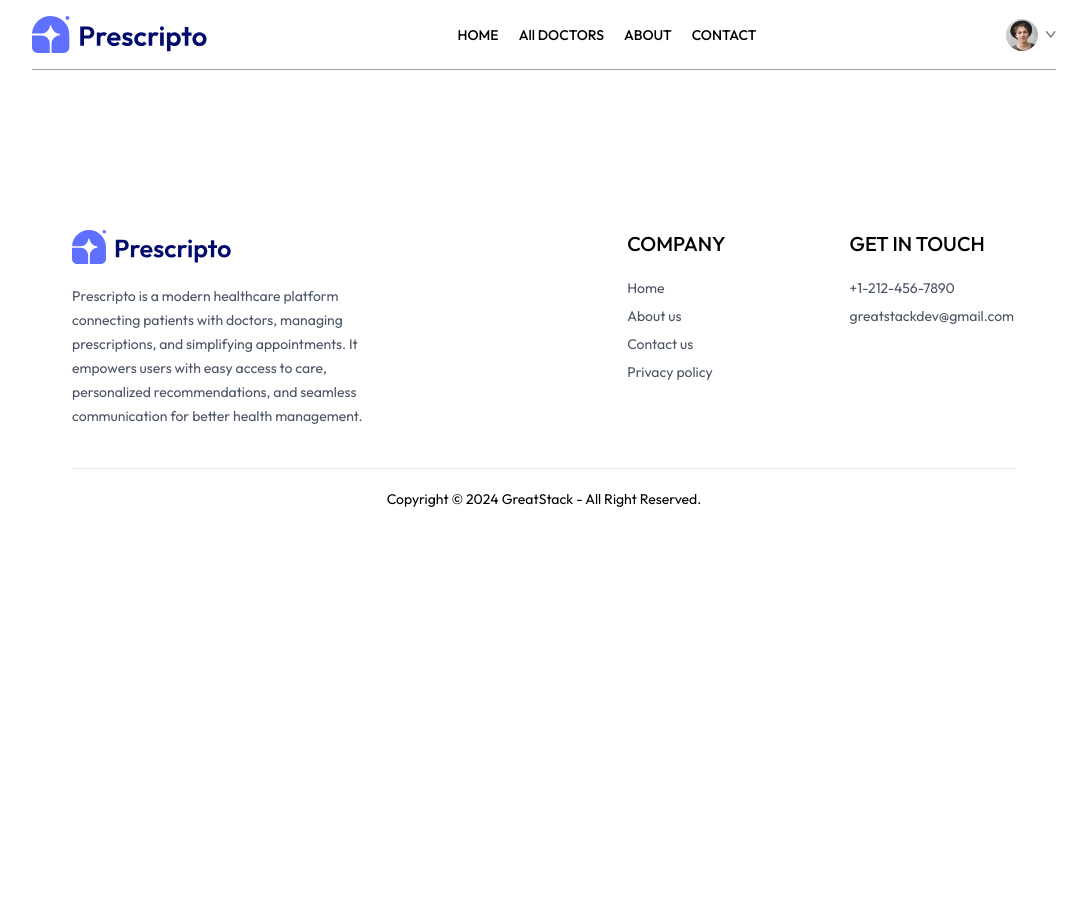
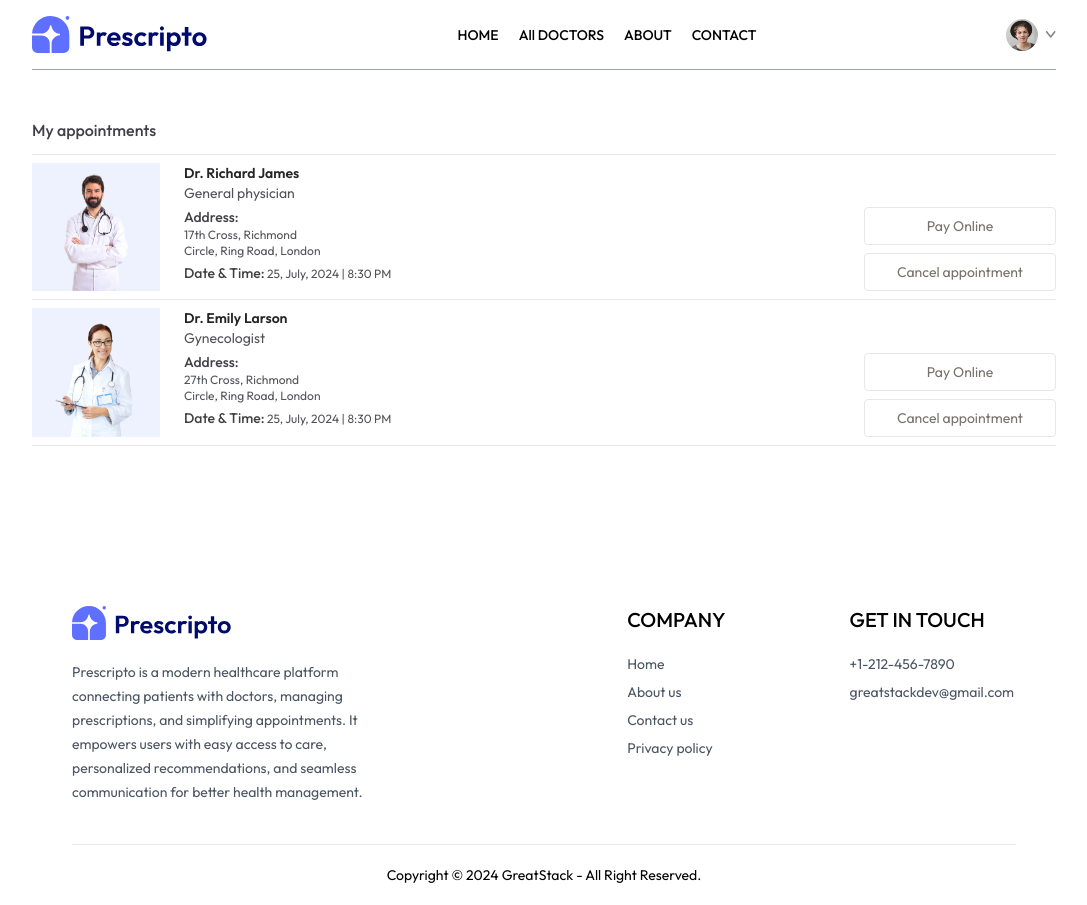
Before and after one commit to NikkiAung/Doctor-Appointment-Booking-System, a React (Vite) app in the folder frontend/: page /my-appointments in a window 1280 px wide. Shown: the whole page, without its empty margins (96-1183 px from the left). Before the commit the page ends 800 px from the top, so only its background shows below. Built offline with nearby package versions, Linux system fonts and the light colour scheme.

Commit message:
develop: My appointments Section

```diff
--- a/frontend/src/pages/MyAppointments.jsx
+++ b/frontend/src/pages/MyAppointments.jsx
@@ -1,9 +1,38 @@
-import React from 'react'
+import { useContext } from "react"
+import { AppContext } from "../contexts/AppContext"
+
 
 const MyAppointments = () => {
+  const {doctors} = useContext(AppContext);
   return (
     <div>
-
+      <p className="pb-3 mt-12 font-medium text-zinc-700 border-b">My appointments</p>
+      <div>
+        {doctors.slice(0,2).map((doc,index)=>(
+          <div key={index} className="grid gird-cols-[1fr_2fr] gap-4 sm:flex sm:gap-6 py-2 border-b">
+            <div>
+              <img className="w-32 bg-indigo-50" src={doc.image} alt="" />
+            </div>
+            <div className="flex-1 text-sm text-zinc-600">
+              <p className="text-neutral-800 font-semibold">{doc.name}</p>
+              <p>{doc.speciality}</p>
+              <p className="text-zinc-700 font-medium mt-1">Address:</p>
+              <p className="text-xs">{doc.address.line1}</p>
+              <p className="text-xs">{doc.address.line2}</p>
+              <p className="text-xs mt-1"><span className="text-sm text-neutral-700 font-medium">Date & Time:</span> 25, July, 2024 |  8:30 PM</p>
+            </div>
+            <div></div>
+            <div className="flex flex-col gap-2 justify-end">
+              <button className="text-sm text-stone-500 text-center sm:min-w-48 py-2 border rounded hover:bg-primary hover:text-white transition-all duration-500">
+                Pay Online
+              </button>
+              <button className="text-sm text-stone-500 text-center sm:min-w-48 py-2 border rounded hover:bg-red-600 hover:text-white transition-all duration-500">
+                Cancel appointment
+              </button>
+            </div>
+          </div>
+        ))}
+      </div>
     </div>
   )
 }
```
